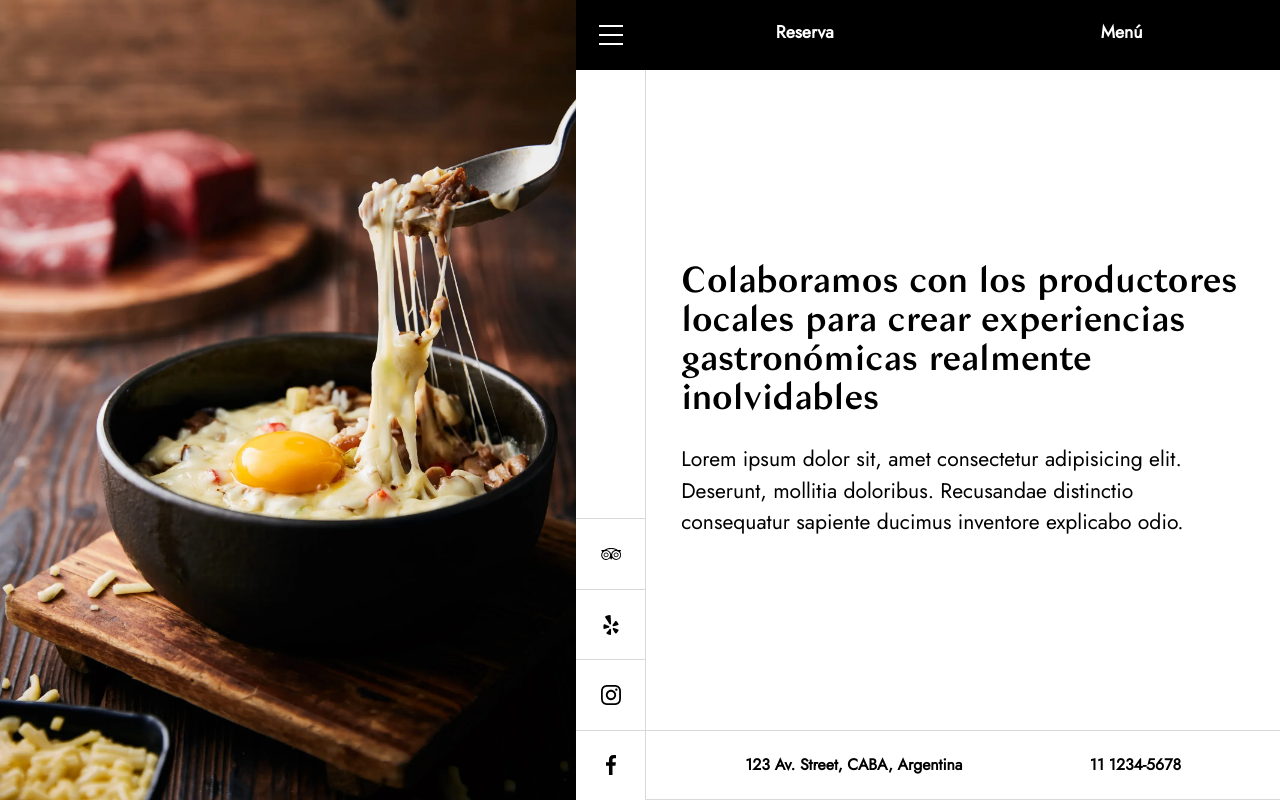
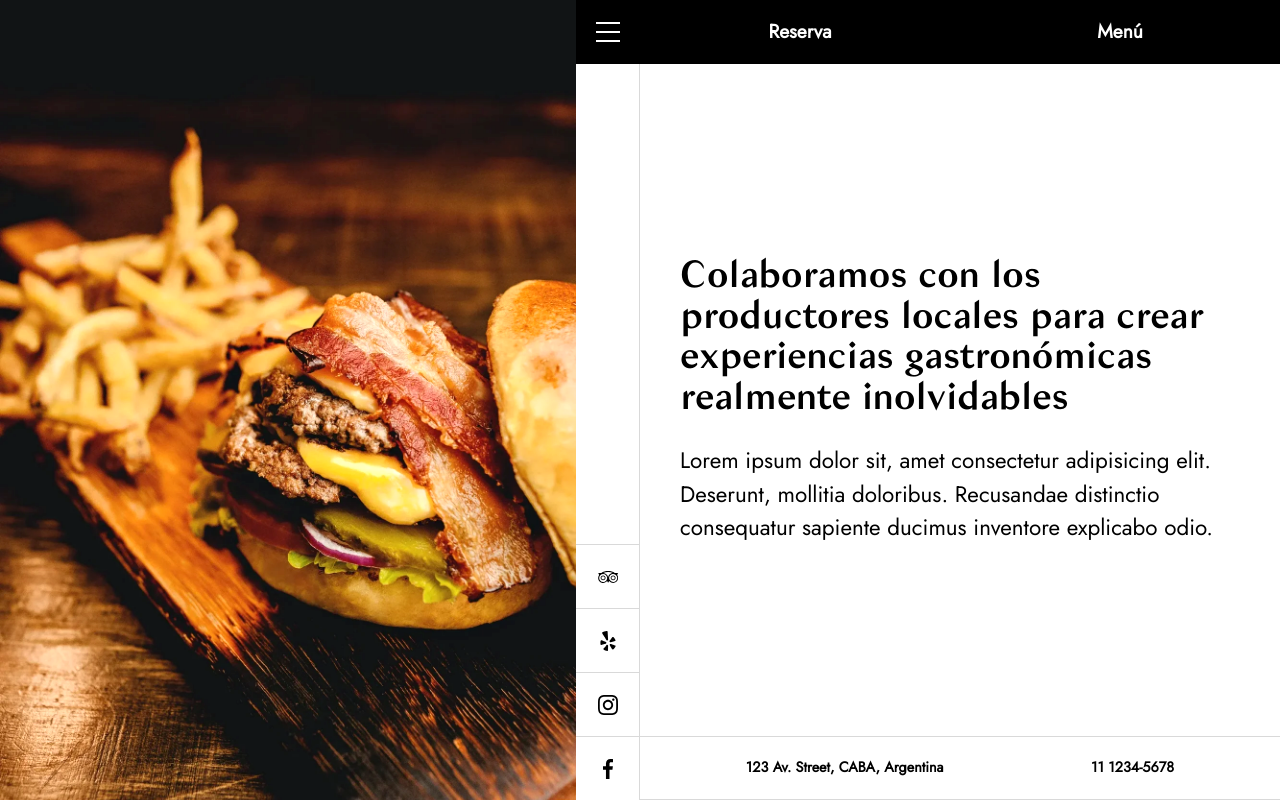
Before and after one commit to jlbravo96/Enber, a plain HTML site: page index.html in a window 1280 px wide. Drawn offline with Linux system fonts and the light colour scheme.

Commit message:
se creo el slide de las imagenes

```diff
--- a/index.html
+++ b/index.html
@@ -24,8 +24,8 @@
 
   <body id="body" class="preload">
     <div class="mainGrid">
-      <div class="imgContainer">
-        <div class="imgContainer__img"></div>
+      <div id="slideContainer" class="imageContainer">
+        <img id="slideImage" alt="Imagen del slide" />
       </div>
 
       <span class="mainLogo"><a href="#">Enber</a></span>
--- a/js/main.js
+++ b/js/main.js
@@ -1,4 +1,4 @@
-/* |||| |||| ---- MENU INTERACTION ---- |||| |||| */
+/* |||| |||| ---- MENU ---- |||| |||| */
 
 const $menuIcon = document.getElementById("menuIcon"),
   $pageNav = document.getElementById("pageNav"),
@@ -14,3 +14,29 @@ $menuIcon.addEventListener("click", function () {
 
   $body.classList.toggle("overflow-y-hidden");
 });
+
+/* |||| |||| ---- SLIDE ---- |||| |||| */
+
+const $slideImage = document.getElementById("slideImage");
+
+let i = 0,
+  images = [],
+  time = 2000;
+
+images[0] = "assets/images/slide-img1.webp";
+images[1] = "assets/images/slide-img2.webp";
+images[2] = "assets/images/slide-img3.webp";
+
+function changeImg() {
+  $slideImage.src = images[i];
+
+  if (i < images.length - 1) {
+    i++;
+  } else {
+    i = 0;
+  }
+
+  setTimeout("changeImg()", time);
+}
+
+changeImg();
--- a/scss/main.scss
+++ b/scss/main.scss
@@ -96,7 +96,7 @@ body {
   @media screen and(min-width: $lg) {
     position: absolute;
 
-    padding: 6rem 6rem 3rem;
+    padding: 15vh 10vw;
 
     width: 56vw;
   }
@@ -117,7 +117,7 @@ body {
 
     font-family: $h-font;
     font-size: calc(1rem + 1vw);
-    line-height: 1;
+    line-height: 1.2;
 
     &::after {
       content: "";
@@ -143,7 +143,7 @@ body {
     }
 
     &--small {
-      font-size: calc(0.5rem + 0.5vw);
+      font-size: calc(0.5rem + 1vw);
     }
   }
 
@@ -152,7 +152,7 @@ body {
 
     font-weight: 300;
     letter-spacing: 0.1rem;
-    font-size: calc(0.5rem + 0.5vw);
+    font-size: calc(0.4rem + 0.6vw);
 
     align-self: flex-end;
 
@@ -173,6 +173,7 @@ body {
 
 .menuExpand {
   transform: translateX(0);
+
   -webkit-transform: translateX(0);
   -moz-transform: translateX(0);
   -ms-transform: translateX(0);
@@ -407,13 +408,17 @@ body {
     height: 100%;
 
     margin: 0;
-    padding: 1rem 3rem;
+    padding: 1rem;
 
     text-align: center;
     font-weight: 600;
+    font-size: 1rem;
+
     color: #fff;
 
     @media screen and (min-width: $lg) {
+      font-size: 1.2rem;
+
       transition: color 0.5s;
 
       -webkit-transition: color 0.5s;
@@ -478,26 +483,28 @@ body {
   margin: 0 auto;
 
   &__title {
-    font-size: 2rem;
+    font-size: calc(1.5rem + 1vw);
     font-weight: 500;
     line-height: 1.1;
   }
 
   &__subtitle {
-    font-size: 1.2rem;
+    font-size: calc(1rem + 0.5vw);
   }
 }
 
-.imgContainer {
+.imageContainer {
   grid-row: 6 / 7;
   grid-column: 1 / 2;
   justify-self: center;
+
+  position: relative;
 
   width: 90%;
   max-width: 35rem;
   height: 0;
 
-  padding-bottom: 100%;
+  padding-bottom: clamp(24rem, 100%, 40rem);
   margin-bottom: 5%;
 
   @media screen and (min-width: $lg) {
@@ -517,8 +524,12 @@ body {
   background-color: black;
   color: white;
 
-  background-image: url(../assets/images/main-img-1.webp);
-  background-position: center;
-  background-size: cover;
-  background-repeat: no-repeat;
+  img {
+    position: absolute;
+    width: 100%;
+    height: 100%;
+    object-fit: cover;
+    filter: contrast(105%) saturate(105%) brightness(110%);
+    -webkit-filter: contrast(105%) saturate(105%) brightness(110%);
+  }
 }
--- a/scss/utilities/_grid.scss
+++ b/scss/utilities/_grid.scss
@@ -6,22 +6,16 @@
   @media screen and (min-width: $sm) {
     width: 540px;
   }
-  @media screen and (min-width: $md) {
-    width: 720px;
-  }
+  // @media screen and (min-width: $md) {
+  //   width: 720px;
+  // }
   @media screen and (min-width: $lg) {
     width: 960px;
   }
-  @media screen and (min-width: $xl) and (orientation: landscape) {
-    width: 1140px;
-  }
-  @media screen and (min-width: $xxl) and (orientation: landscape) {
-    width: 1320px;
-  }
+  // @media screen and (min-width: $xl) and (orientation: landscape) {
+  //   width: 1140px;
+  // }
+  // @media screen and (min-width: $xxl) and (orientation: landscape) {
+  //   width: 1320px;
+  // }
 }
-
-html {
-  @media screen and (min-width: $sm) {
-    font-size: 1.1rem;
-  }
-}
```
Also changed, not shown: assets/images/Foto de Jonathan Borba en Pexels.webp (deleted), assets/images/Foto de Mister Mister en Pexels.webp (deleted), assets/images/main-img-1.webp (deleted), assets/images/slide-img1.webp (added), assets/images/slide-img2.webp (added), assets/images/slide-img3.webp (added), css/main.css.
